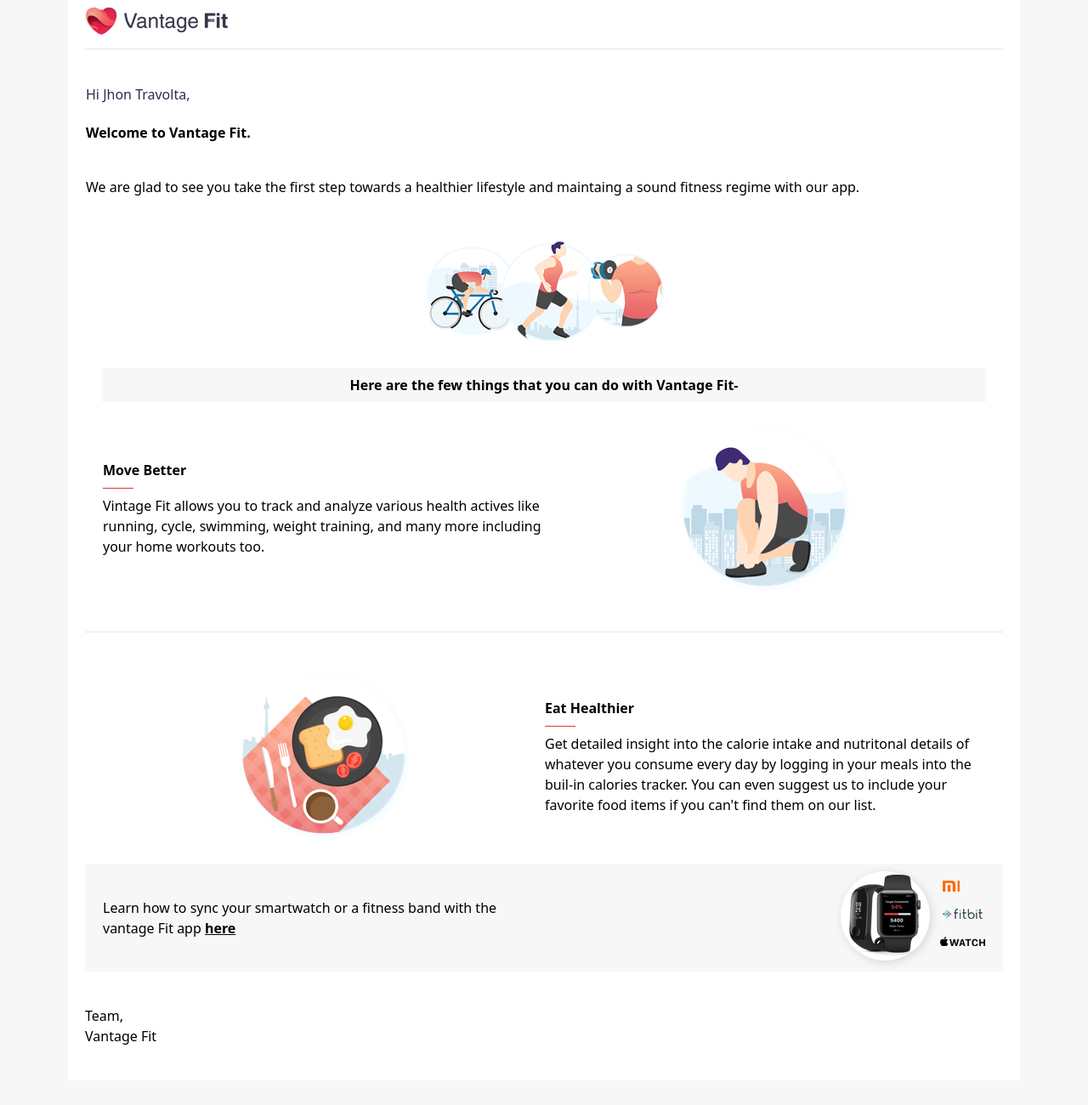
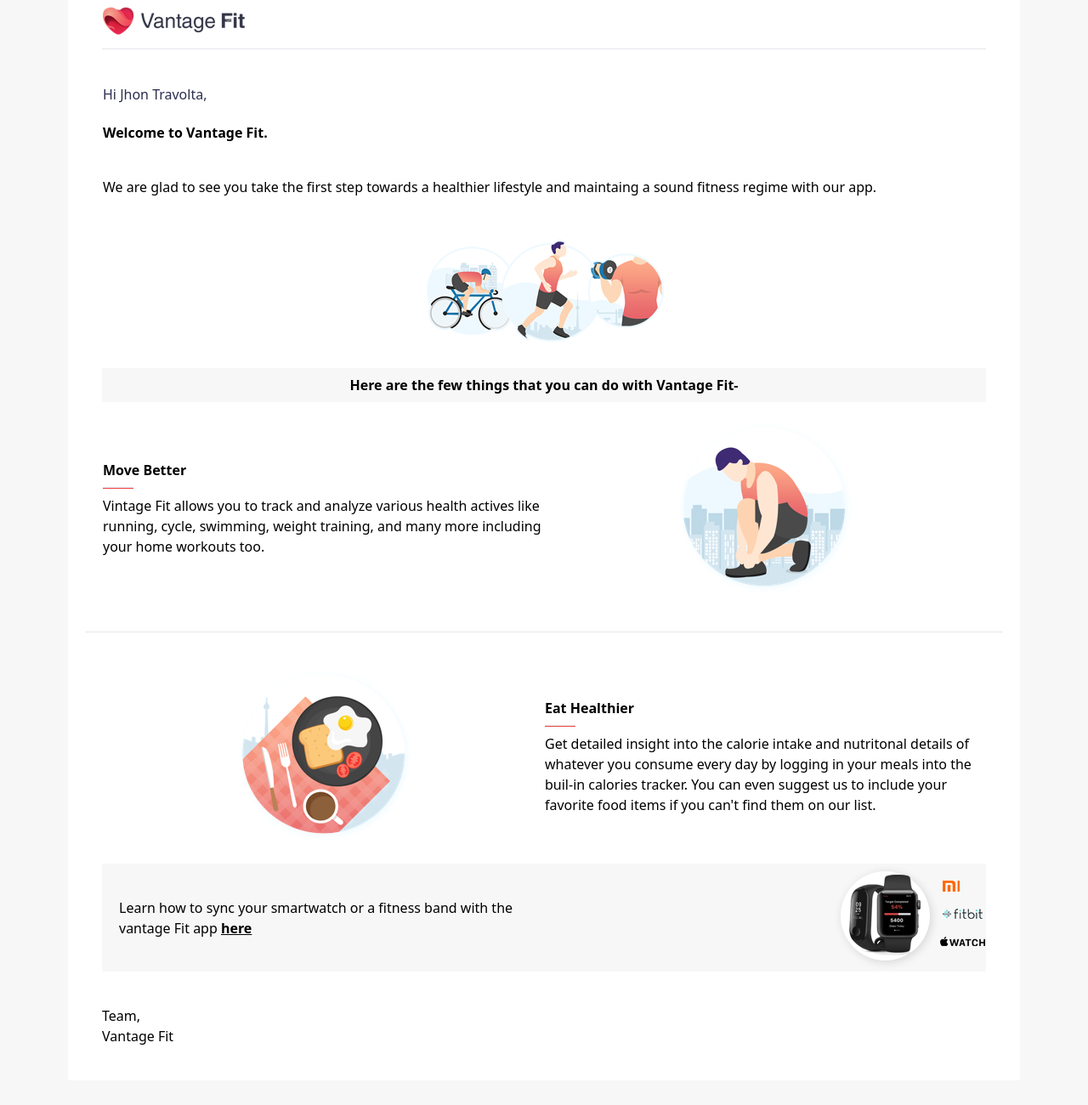
Before and after one commit to sayedgit-1/Tasks, a plain HTML site: page index.html in a window 1280 px wide. Shown: the top 1300 px of the page at 85% size. Drawn offline with nearby package versions, Linux system fonts and the light colour scheme.

Commit message:
new changes

```diff
--- a/index.html
+++ b/index.html
@@ -9,12 +9,12 @@
   </head>
   <body class="bg-[#f7f7f7]">
     <div class="mx-20 bg-white">
-      <div class="mx-5 space-y-4 pt-2">
+      <div class="mx-10 space-y-4 pt-2">
         <img src="./images/email-vantagefit-logo.png" />
         <hr class="bg-gray-300" />
       </div>
       <div class="mx-5 mt-10 bg-white">
-        <table>
+        <table class="mx-5">
           <tr>
             <td class="text-[#2c2d4f]">Hi Jhon Travolta,</td>
           </tr>
@@ -79,10 +79,10 @@
             </tr>
           </table>
         </div>
-        <div class="px-5 bg-[#f7f7f7]">
+        <div class="mx-5 bg-[#f7f7f7]">
           <table>
             <tr class="w-full">
-              <td class="w-3/6">
+              <td class="px-5 w-3/6">
                 <h1>
                   Learn how to sync your smartwatch or a fitness band with the
                   vantage Fit app <a class="font-semibold underline">here</a>
@@ -94,7 +94,7 @@
             </tr>
           </table>
         </div>
-        <div class="py-10">
+        <div class="mx-5 py-10">
           <p>Team,</p>
           <p>Vantage Fit</p>
         </div>
```
